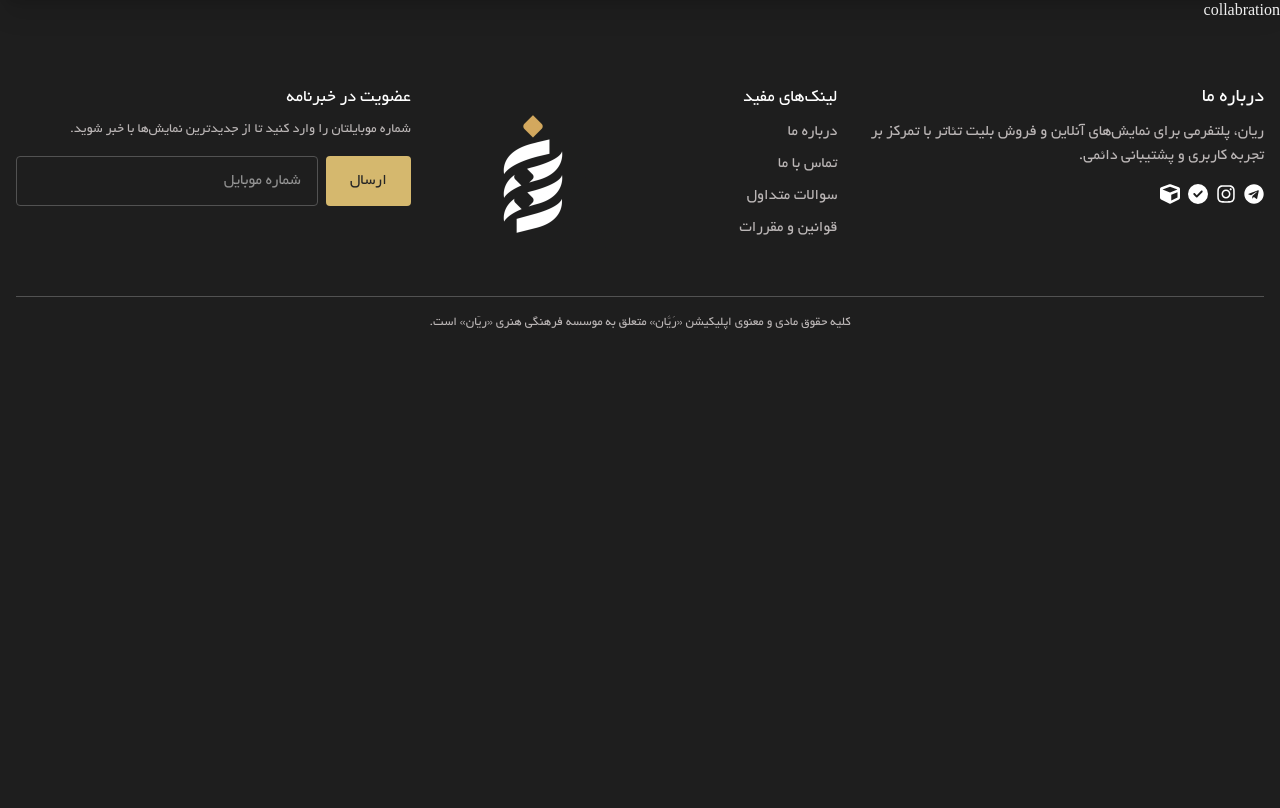
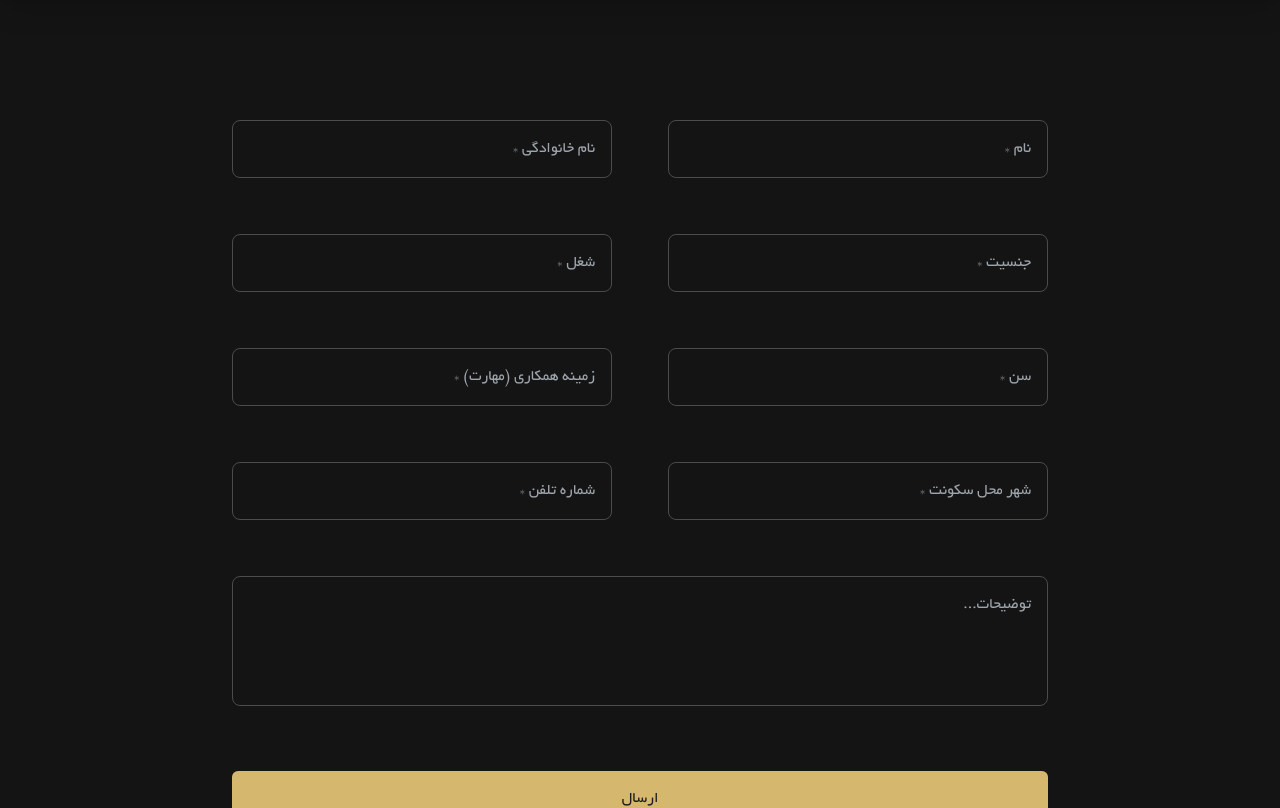
Before and after one commit to MohammadTahaBatoomi/rayyan, a Next.js app: page /collabration in a window 1280 px wide. Shown: the top 808 px of the page. Built offline with nearby package versions, Linux system fonts and the light colour scheme.

Commit message:
code callabration

```diff
--- a/package.json
+++ b/package.json
@@ -9,6 +9,9 @@
     "lint": "next lint"
   },
   "dependencies": {
+    "@emotion/react": "^11.14.0",
+    "@emotion/styled": "^11.14.0",
+    "@mui/material": "^7.1.1",
     "framer-motion": "^12.16.0",
     "next": "15.3.3",
     "react": "^19.0.0",
--- a/src/app/archive/[slug]/page.tsx
+++ b/src/app/archive/[slug]/page.tsx
@@ -1,8 +1,17 @@
-import React from 'react'
+import React, { Fragment } from 'react'
+import Header from '@/components/ui/shared-header'
+import Herosection from '@/components/archive/hero-section'
+import ActorsList from '@/components/archive/actorsList'
+import Footer from '@/components/ui/shared-footer'
 
 function page() {
   return (
-    <div>page</div>
+    <Fragment>
+      <Header />
+      <Herosection />
+      <ActorsList />
+      <Footer />
+    </Fragment>
   )
 }
 
--- a/src/app/archive/page.tsx
+++ b/src/app/archive/page.tsx
@@ -1,9 +1,16 @@
-import React from 'react'
+"use client";
 
-function page() {
-  return (
-    <div>page</div>
-  )
+import { useEffect } from "react";
+import { useRouter } from "next/navigation";
+
+function Page() {
+  const router = useRouter();
+
+  useEffect(() => {
+    router.push("/404"); // Redirect to the 404 page
+  }, [router]);
+
+  return null;
 }
 
-export default page
+export default Page;
--- a/src/components/gucciBox/about-us.tsx
+++ b/src/components/gucciBox/about-us.tsx
@@ -44,7 +44,7 @@ export default function SocialLinks() {
   return (
     <div className="bg-[#141414] min-h-[80vh] flex flex-col items-center justify-center">
       <div className="max-w-4xl text-right space-y-4 mt-17 mb-6 md:mb-16 p-10 md:p-0">
-        <p className="text-[16px] md:text-[18px] leading-[2.5rem]">
+        <p className="text-[16px] md:text-[18px] leading-loose text-white">
           موسسه فرهنگی هنری رَیّان -متشکل از جوانان علاقه مند به حوزه هنرهای
           نمایشی- در سال ۱۳۹۷ تاسیس و هسته اصلی آن از اعضای
           <br />
@@ -52,7 +52,8 @@ export default function SocialLinks() {
           <br />
           رسالت این موسسه تبیین و تبلیغ معارف اهل بیت و اسلام انقلابی، در قالب
           تئاتر می‌باشد. همچنین رَیّان یک تشکل مستقل است و به
-          <br /> هیچ نهادی وابسته نیست.
+          <br />
+          هیچ نهادی وابسته نیست.
           <br />
           این موسسه بر آن است تا در طی سال نمایش‌هایی را تقدیم حضور دوستداران
           هنر و فرهنگ و مذهب ایران زمین نماید.
@@ -81,9 +82,7 @@ export default function SocialLinks() {
                 </div>
               </div>
             ) : (
-              <div
-                className="flex items-center justify-between px-8 py-8 rounded-xl border-2"
-              >
+              <div className="flex items-center justify-between px-8 py-8 rounded-xl border-2">
                 {item.icon}
                 <span>
                   {item.label}:<span className="mx-2">{item.username}</span>
--- a/src/components/gucciBox/collabration.tsx
+++ b/src/components/gucciBox/collabration.tsx
@@ -1,9 +1,37 @@
-import React from 'react'
+import React from "react";
 
-function collabration() {
+const Collabration = () => {
   return (
-    <div>collabration</div>
-  )
-}
+    <div className="bg-[#141414] min-h-[100vh] ">
+    <div className="max-w-4xl mx-auto text-right space-y-4 mb-6 md:mb-16 p-4 md:p-10 ">
+      <form className="grid grid-cols-1 md:grid-cols-2 gap-14 mt-20">
+        <input type="text" placeholder="نام *" className="bg-transparent border border-[#4b4b4b] rounded-lg hover:border-white px-4 py-4 text-right text-white placeholder-[#9da4ab] focus:outline-none focus:border-[var(--color-yellow)] transition-all duration-300" />
+        <input type="text" placeholder="نام خانوادگی *" className="bg-transparent border border-[#4b4b4b] rounded-lg hover:border-white px-4 py-4 text-right text-white placeholder-[#9da4ab] focus:outline-none focus:border-[var(--color-yellow)] transition-all duration-300" />
+        <select defaultValue="" className="bg-transparent appearance-none border border-[#4b4b4b] rounded-lg hover:border-white px-4 py-4 text-right text-[#9da4ab] placeholder-[#9da4ab] focus:outline-none focus:border-[var(--color-yellow)] transition-all duration-300">
+          <option value="" disabled hidden>جنسیت *</option>
+          <option value="male">مرد</option>
+          <option value="female">زن</option>
+        </select>
+        <input type="text" placeholder="شغل *" className="bg-transparent border border-[#4b4b4b] rounded-lg hover:border-white px-4 py-4 text-right text-white placeholder-[#9da4ab] focus:outline-none focus:border-[var(--color-yellow)] transition-all duration-300" />
+        <input type="text" placeholder="سن *" className="bg-transparent border border-[#4b4b4b] rounded-lg hover:border-white px-4 py-4 text-right text-[#9da4ab] placeholder-[#9da4ab] focus:outline-none focus:border-[var(--color-yellow)] transition-all duration-300" />
+        <select defaultValue="" className="bg-transparent border border-[#4b4b4b] appearance-none rounded-lg hover:border-white px-4 py-4 text-right text-[#9da4ab] placeholder-[#9da4ab] focus:outline-none focus:border-[var(--color-yellow)] transition-all duration-300">
+          <option value="" disabled hidden>زمینه همکاری (مهارت) *</option>
+          <option value="design">طراحی</option>
+          <option value="dev">برنامه‌نویسی</option>
+          <option value="other">سایر</option>
+        </select>
+        <input type="text" placeholder="شهر محل سکونت *" className="bg-transparent border border-[#4b4b4b] rounded-lg hover:border-white px-4 py-4 text-right text-white placeholder-[#9da4ab] focus:outline-none focus:border-[var(--color-yellow)] transition-all duration-300" />
+        <input type="text" placeholder="شماره تلفن *" className="bg-transparent border border-[#4b4b4b] rounded-lg hover:border-white px-4 py-4 text-right text-white placeholder-[#9da4ab] focus:outline-none focus:border-[var(--color-yellow)] transition-all duration-300" />
+        <div className="md:col-span-2">
+          <textarea placeholder="توضیحات..." rows={4} className="w-full resize-none bg-transparent border border-[#4b4b4b] rounded-lg hover:border-white px-4 py-4 text-right text-white placeholder-[#9da4ab] focus:outline-none focus:border-[var(--color-yellow)] transition-all duration-300" />
+        </div>
+        <div className="md:col-span-2 flex justify-center">
+          <button type="submit" className="w-full bg-[var(--color-yellow)] hover:bg-[#a18c55] text-black font-bold   py-4 rounded-md transition-colors duration-200">ارسال</button>
+        </div>
+      </form>
+    </div>
+    </div>
+  );
+};
 
-export default collabration
+export default Collabration;
```
Also changed, not shown: 1 other file (tests, documents, lock files or other folders).
